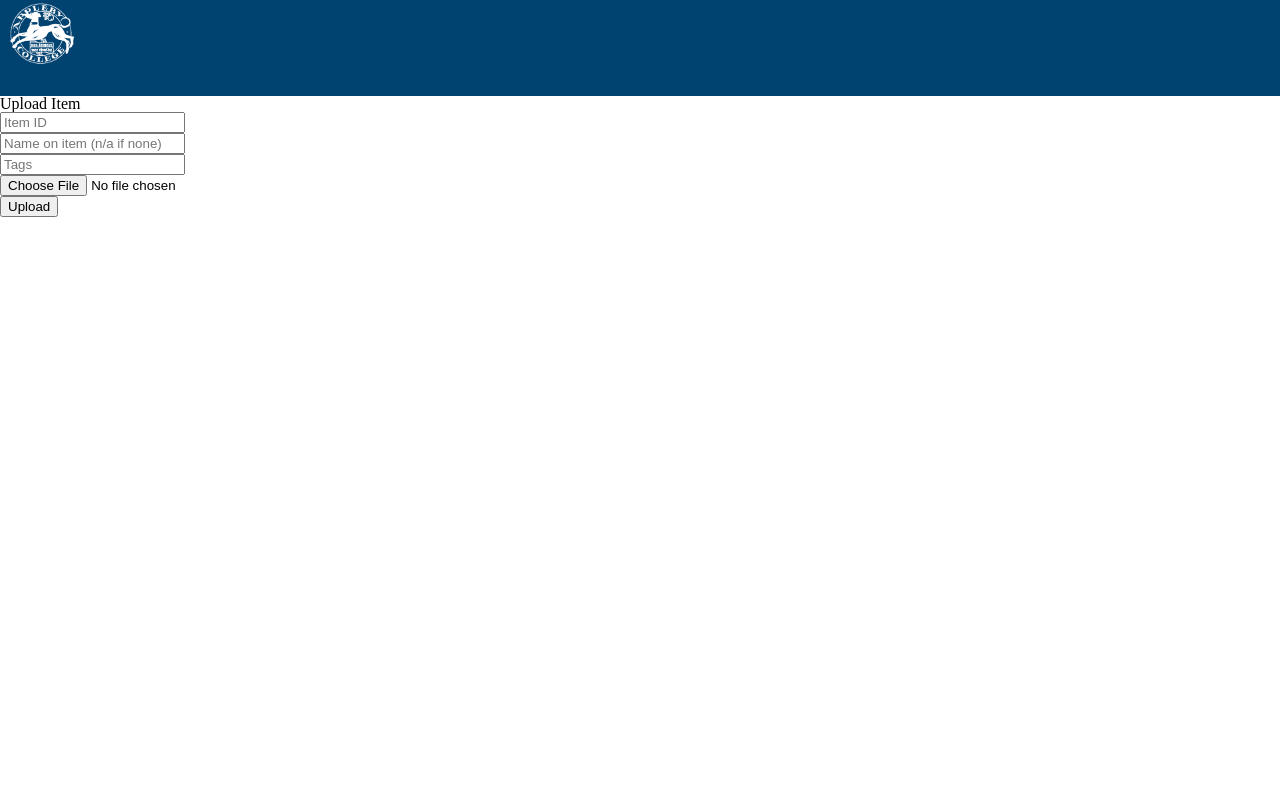
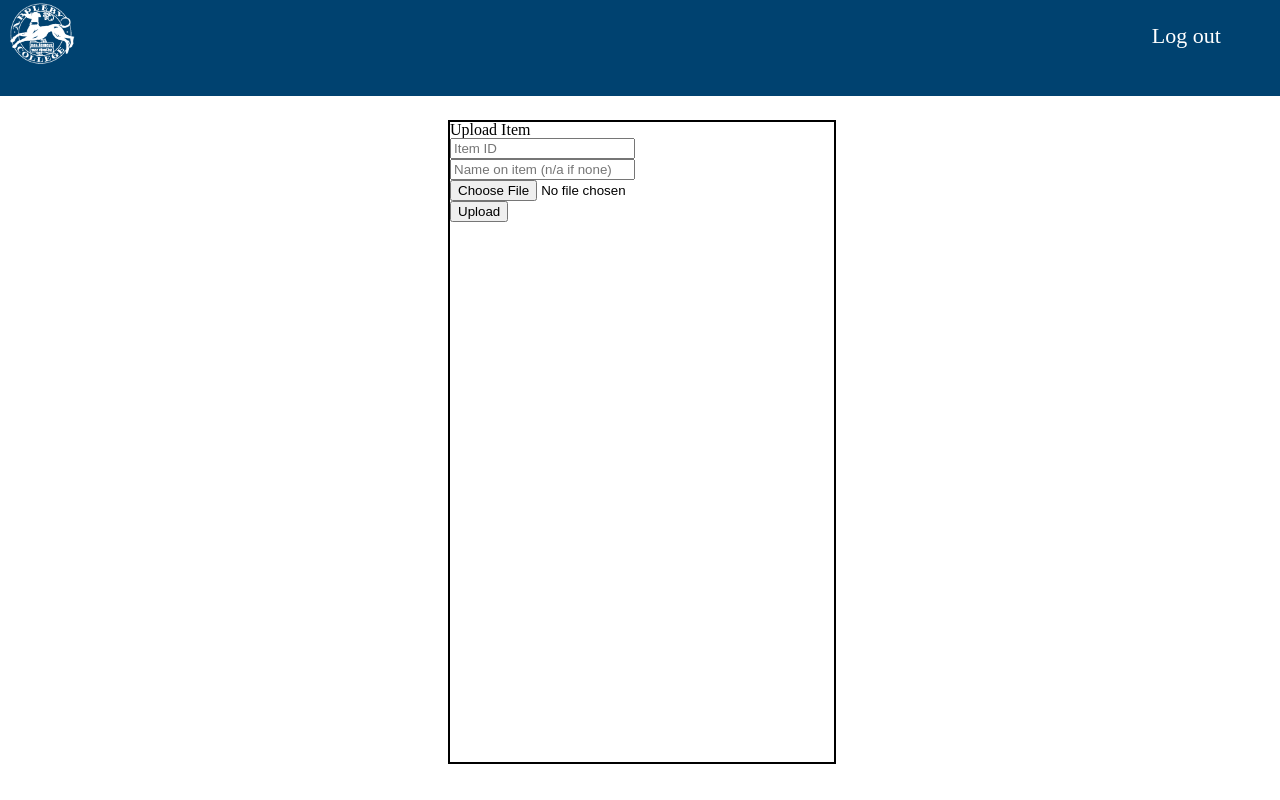
Before and after one commit to JoshLi12/Lost-and-Found-Website, a website: page public/upload.html in a window 1280 px wide. Drawn offline with Linux system fonts and the light colour scheme; files that its build step writes are made by us from their sources.

Commit message:
fixed admin page item stacking vertically

```diff
--- a/public/index.css
+++ b/public/index.css
@@ -79,7 +79,6 @@
     margin-left: 1.5vw;
     float: right;
     margin-right: 4vw;
-
 }
 #customAlert {
     display: none;
@@ -111,7 +110,17 @@
     margin-left: 1.5vw;
     margin-right: 1vw;
     /* margin-top: -6vh; */
-
+}
+#form-box {
+    border-color: black;
+    border-width: 2px;
+    border-style: solid;
+    width: 30vw;
+    height: 80vh;
+    margin: auto;
+    position: absolute;
+    top: 15%;
+    left: 35%;
 }
 
 #add-object-icon {
@@ -208,6 +217,10 @@
     border-width: 2px; */
     flex-wrap: wrap;
 }
+#allItemCardsAdmin {
+    display: flex;
+    flex-wrap: wrap;
+}
 
 #newItemsPage {
     display: flex;
--- a/public/upload.html
+++ b/public/upload.html
@@ -14,16 +14,26 @@
 
   <body>
     <header>
-        <div id="nav-bar">
+      <ul id="nav-bar-admin">
+        <li>
           <a href="/admin">
-            <div id="appleby-logo">
-              <img id="appleby-logo-white" src="./img/appleby-logo-whitet.png">
-            </div>
+            <img id="appleby-logo-white" src="./img/appleby-logo-whitet.png">
           </a>
-        </div>
+        </li>
+
+        <li id="nav-bar-right">
+          <div id="logout">
+            <form action="/logout" method="post" >
+              <input id="logout-button" type="submit" value="Log out"></input>
+            </form>
+          </div>
+        </li>
+
+      </ul>
     </header>
 
     <main id="main">
+      <div id="form-box">
         <h1>Upload Item</h1>
         <form action="/upload" method="post" enctype="multipart/form-data">
             <div>
@@ -33,15 +43,13 @@
                 <input type="text" name="nameBox" id="name-box" placeholder="Name on item (n/a if none)">
             </div>
             <div>
-                <input type="text" name="tagsBox" id="tags-box" placeholder="Tags">
-            </div>
-            <div>
                 <input type="file" name="image" id="image">
             </div>
             <div>
                 <input id="submit-information" type="submit" value="Upload">
             </div>
         </form>
+      </div>
     </main>
   </body>
 </html>
```
Also changed, not shown: public/admin.html (+3 -1 lines), public/script.js (+9 -7 lines).
